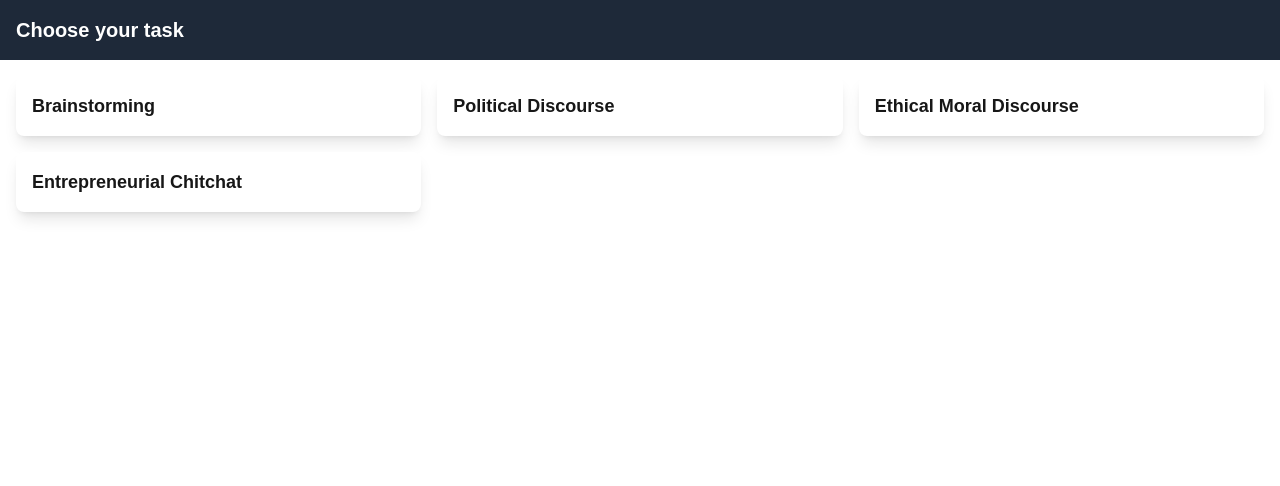
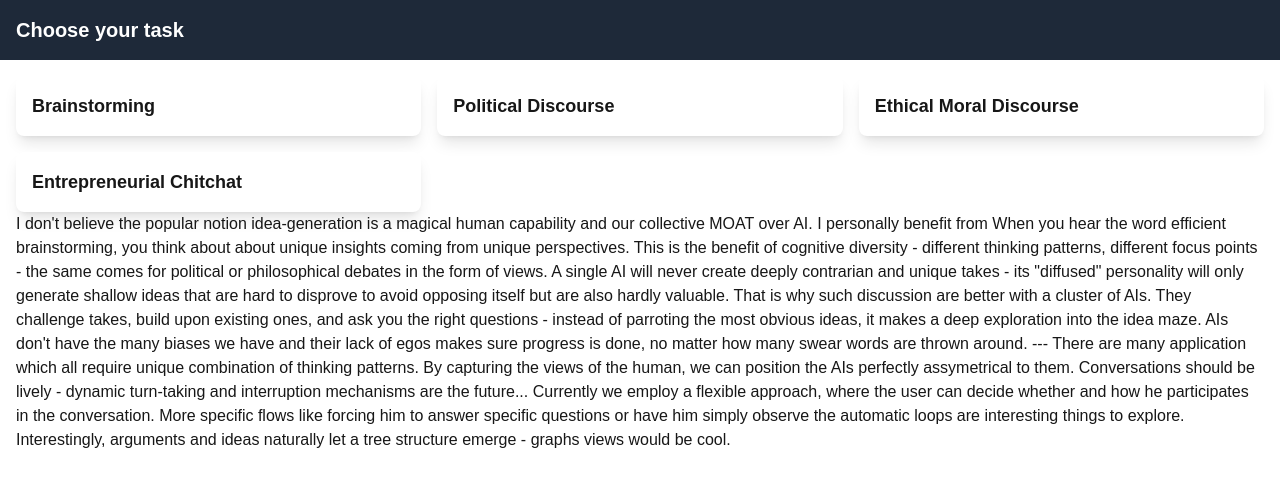
Before and after one commit to ckafrouni/tiki-taka, a Next.js app: page /beta in a window 1280 px wide. Shown: the top 486 px of the page. Built offline with nearby package versions, Linux system fonts and the light colour scheme.

Commit message:
no racial persona, text

```diff
--- a/src/app/beta/page.tsx
+++ b/src/app/beta/page.tsx
@@ -23,6 +23,28 @@ export default function Home() {
             </Link>
           ))}
         </div>
+
+        <p>
+ I don't believe the popular notion idea-generation is a magical human capability and our collective MOAT over AI. I personally benefit from
+
+When you hear the word efficient brainstorming, you think about about unique insights coming from unique perspectives. This is the benefit of cognitive diversity - different thinking patterns, different focus points - the same comes for political or philosophical debates in the form of views.
+
+A single AI will never create deeply contrarian and unique takes - its "diffused" personality will only generate shallow ideas that are hard to disprove to avoid opposing itself but are also hardly valuable.
+
+That is why such discussion are better with a cluster of AIs. They challenge takes, build upon existing ones, and ask you the right questions - instead of parroting the most obvious ideas, it makes a deep exploration into the idea maze.
+
+AIs don't have the many biases we have and their lack of egos makes sure progress is done, no matter how many swear words are thrown around.
+
+---
+
+There are many application which all require unique combination of thinking patterns. By capturing the views of the human, we can position the AIs perfectly assymetrical to them.
+
+Conversations should be lively - dynamic turn-taking and interruption mechanisms are the future...
+
+Currently we employ a flexible approach, where the user can decide whether and how he participates in the conversation. More specific flows like forcing him to answer specific questions or have him simply observe the automatic loops are interesting things to explore.
+
+Interestingly, arguments and ideas naturally let a tree structure emerge - graphs views would be cool.
+        </p>
       </main>
     </div>
   );
--- a/src/config/persona.json
+++ b/src/config/persona.json
@@ -54,7 +54,7 @@
     },
     "ethicalMoralDiscourse": {
       "task_prompt": "have a moral and ethical discourse",
-      "task_placeholder": "Is it okay to be proud of your race?",
+      "task_placeholder": "How will humans have satisfaction once automation solves all problems and removes all friction?",
       "experts": [
         {
           "cognition": "Consequentialist Universalist Individual Rights Virtue-Based Care-Oriented Social Contract Future-Focused Human-Centered Secular Harm-Focused",
```
Also changed, not shown: 1 other file (tests, documents, lock files or other folders).
